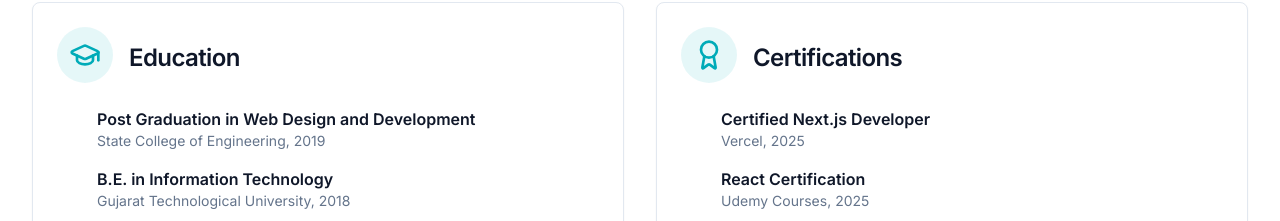
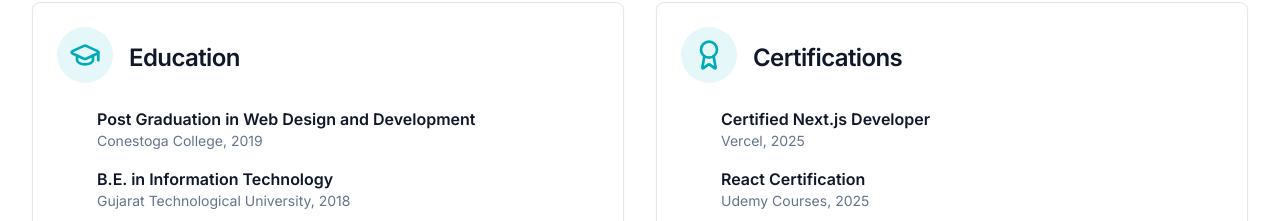
Before and after one commit to RishabhShah9771/PortfolioProject-NextJs, a Next.js app: page / in a window 1280 px wide. Shown: the part 1078-1299 px from the top of the page. Built offline with nearby package versions, Linux system fonts and the light colour scheme.

Commit message:
Qulification Update

```diff
--- a/src/components/Qualifications.tsx
+++ b/src/components/Qualifications.tsx
@@ -8,7 +8,7 @@ const qualifications = [
     items: [
       {
         title: "Post Graduation in Web Design and Development",
-        institution: "State College of Engineering",
+        institution: "Conestoga College",
         year: "2019",
       },
       {
```
